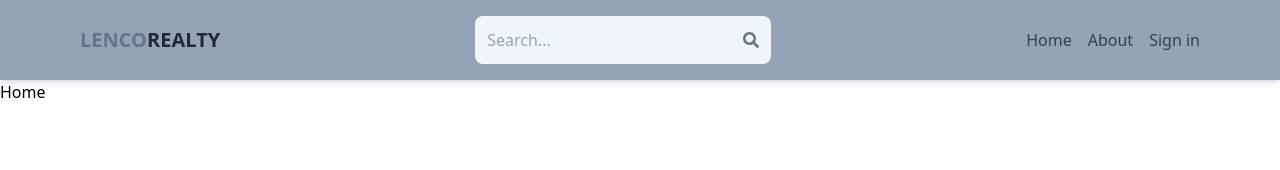
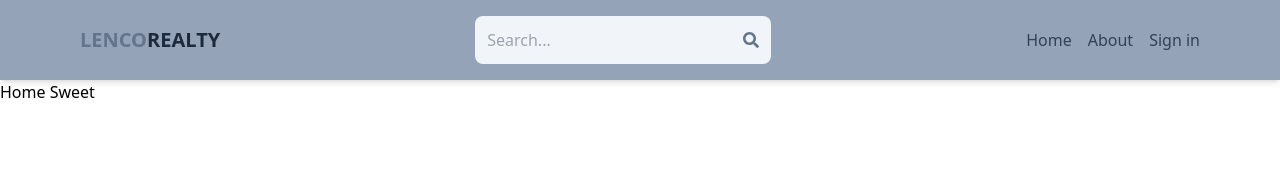
Before and after one commit to Aminatou05/Capstone-2024, a React (Vite) app: page / in a window 1280 px wide. Shown: the top 170 px of the page. Built offline with nearby package versions, Linux system fonts and the light colour scheme.

Commit message:
made changes

```diff
--- a/src/pages/Home.jsx
+++ b/src/pages/Home.jsx
@@ -2,6 +2,6 @@ import React from 'react'
 
 export default function Home() {
   return (
-    <div>Home</div>
+    <div>Home Sweet</div>
   )
 }
```
